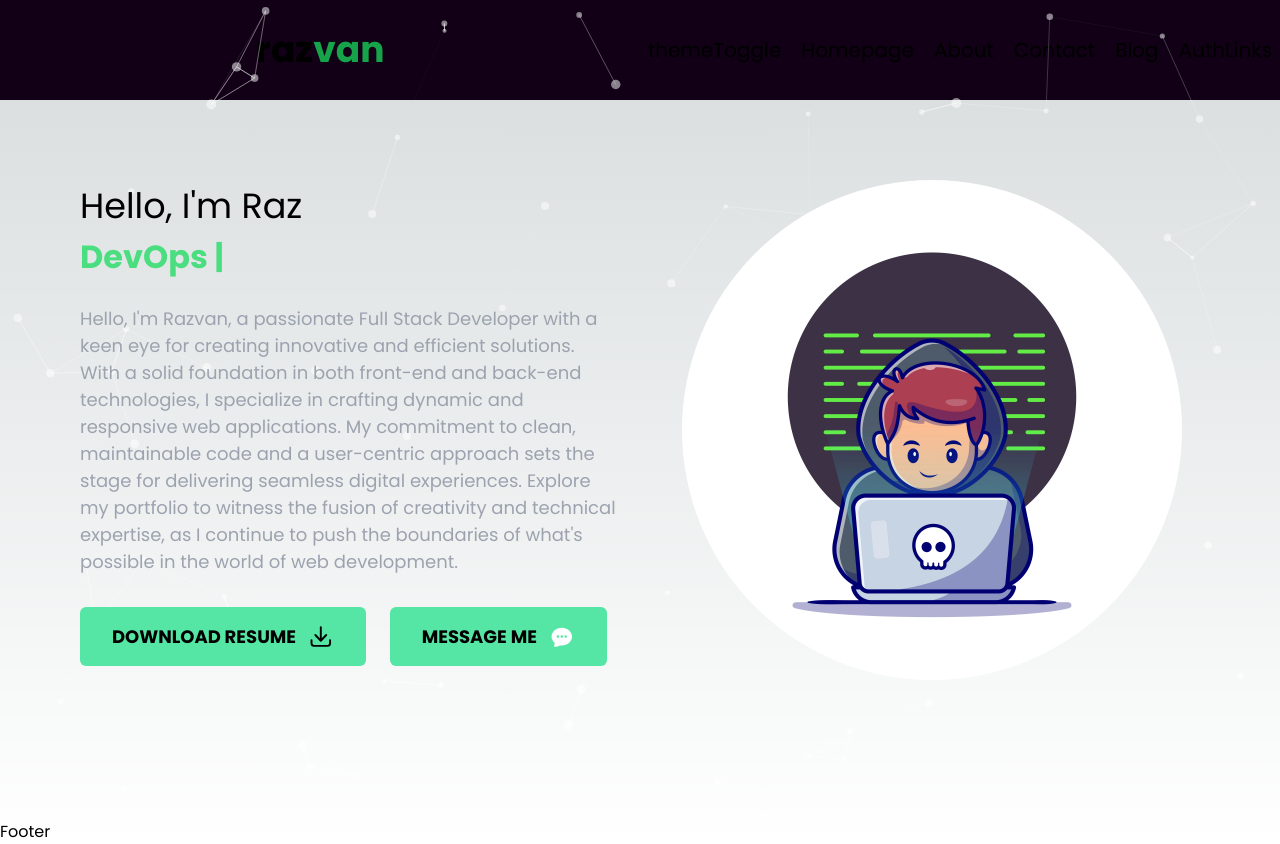
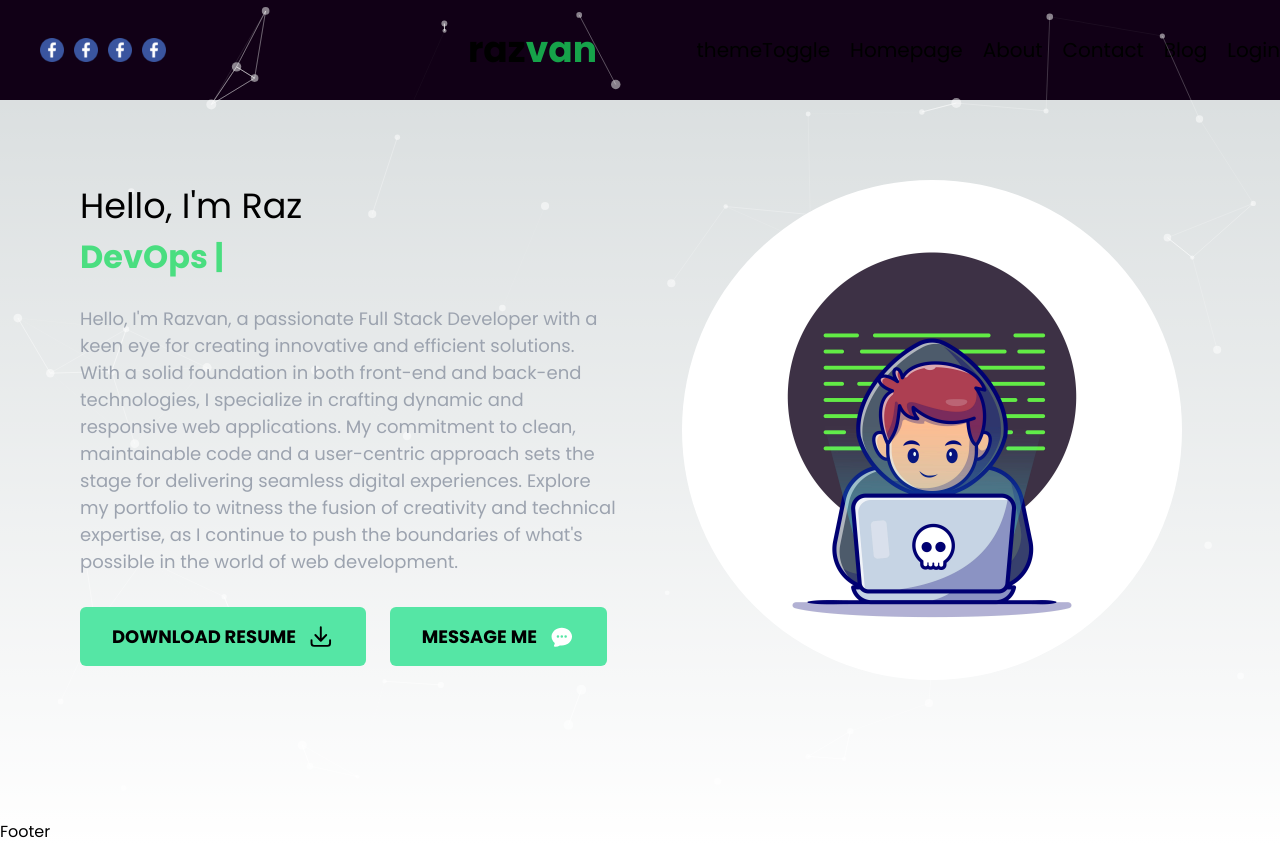
Before and after one commit to Rzvone/blogfolioc, a Next.js app: page / in a window 1280 px wide. Built offline with nearby package versions, Linux system fonts and the light colour scheme.

Commit message:
small changes

```diff
--- a/src/app/globals.css
+++ b/src/app/globals.css
@@ -35,19 +35,19 @@ body {
 
 
   /* Navbar */
-  .container-nav{
+  .container-nav {
     @apply flex items-center justify-between h-[100px] bg-[#110016]
   }
 
   .social{
-    @apply flex flex-1 gap-2.5
+    @apply flex flex-1 gap-2.5 ml-10
   }
 
   .logo {
     @apply flex-1 text-center text-[36px] font-bold justify-center items-center
   }
 
-  .links{
+  .links {
     @apply flex items-center gap-5 flex-1 text-[20px] justify-center
   }
 
--- a/src/components/authLinks/AuthLinks.tsx
+++ b/src/components/authLinks/AuthLinks.tsx
@@ -1,8 +1,22 @@
+import Link from 'next/link'
 import React from 'react'
 
 const AuthLinks = () => {
+
+  // temp
+  const status = 'notauthenticated'
+
   return (
-    <div>AuthLinks</div>
+    <>
+      {status === 'notauthenticated' ? (
+        <Link href='/login'>Login</Link>
+      ) : (
+        <>
+          <Link href='/write'>Write</Link>
+          <span className='cursor-pointer'>Logout</span>
+        </>
+      )}
+    </>
   )
 }
 
--- a/src/components/navbar/Navbar.tsx
+++ b/src/components/navbar/Navbar.tsx
@@ -1,8 +1,8 @@
-'use client'
 import Link from 'next/link'
-import React, { useState } from 'react'
+import React from 'react'
 import AuthLinks from '../authLinks/AuthLinks'
-import ThemeToggle from '../themeToggle/themeToggle'
+import Image from 'next/image'
+import ThemeToggle from '../themeToggle/ThemeToggle'
 
 
 
@@ -10,6 +10,12 @@ const Navbar = () => {
 
   return (
     <div className='container-nav select-none'>
+      <div className='social'>
+        <Image src="/images/icons/facebook.png" alt="facebook" width={24} height={24}/>
+        <Image src="/images/icons/facebook.png" alt="instagram" width={24} height={24}/>
+        <Image src="/images/icons/facebook.png" alt="linkedin" width={24} height={24}/>
+        <Image src="/images/icons/facebook.png" alt="github" width={24} height={24}/>
+      </div>
       <div className='logo'>raz<span className='text-green-600'>van</span></div>
       <div className='links'>
         <ThemeToggle />
```
Also changed, not shown: src/components/featured/Featured.tsx (renamed from src/components/featured/Featured.jsx). Lines whose indentation alone changed are shown as unchanged.
